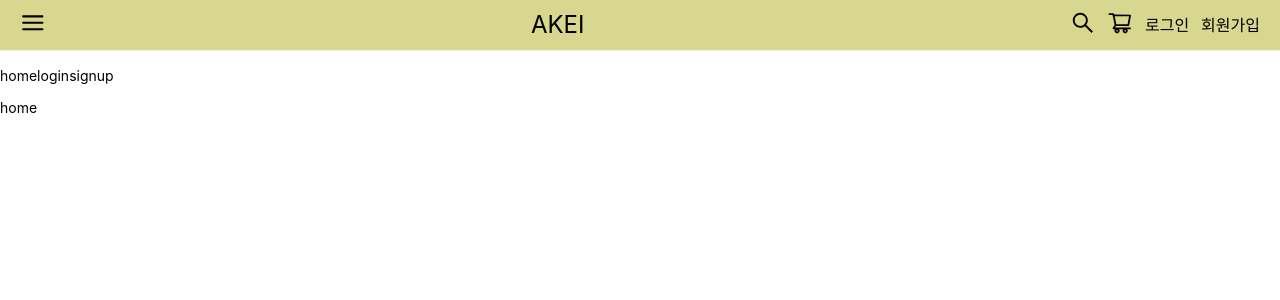
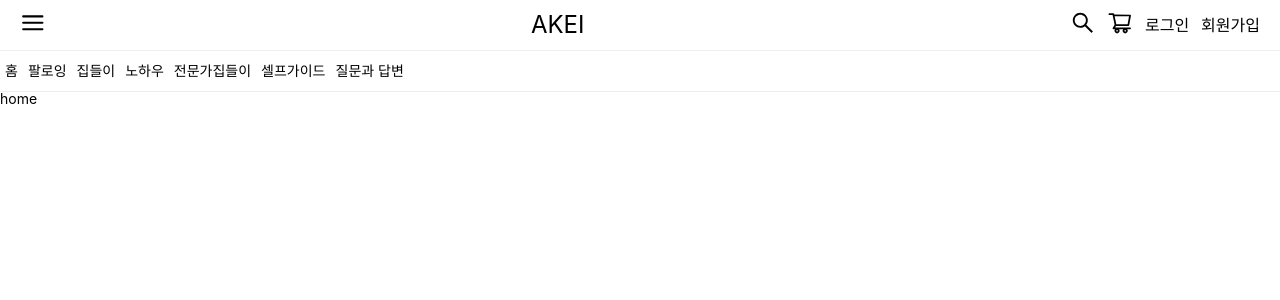
Before and after one commit to sbin0819/e-commerce, a React (Create React App) app: page / in a window 1280 px wide. Shown: the top 300 px of the page. Built offline with nearby package versions, Linux system fonts and the light colour scheme.

Commit message:
add: header 작업

```diff
--- a/src/components/common/Header.tsx
+++ b/src/components/common/Header.tsx
@@ -14,8 +14,11 @@ const Icon = styled.div`
   font-size: 1.6rem;
 `;
 
+const StyledLink = styled(Link)`
+  background: gold;
+`;
+
 const Top = styled.div`
-  background: ${colors.theme.GreenYellow};
   display: flex;
   align-items: center;
   height: 50px;
@@ -35,9 +38,23 @@ const Top = styled.div`
 
 const Navigator = styled.div`
   display: flex;
-  height: 50px;
+  height: 40px;
   align-items: center;
+  border-bottom: 1px solid #eee;
+  padding: 0 5px;
+  overflow-x: scroll;
+  gap: 10px;
 `;
+
+const navigatorData = [
+  { label: '홈', url: '/' },
+  { label: '팔로잉', url: '/' },
+  { label: '집들이', url: '/' },
+  { label: '노하우', url: '/' },
+  { label: '전문가집들이', url: '/' },
+  { label: '셀프가이드', url: '/' },
+  { label: '질문과 답변', url: '/' },
+];
 
 const Header = () => {
   const [isOpen, setIsOpen] = useState(false);
@@ -74,9 +91,11 @@ const Header = () => {
           </div>
         </Top>
         <Navigator>
-          <Link to="/">home</Link>
-          <Link to="/login">login</Link>
-          <Link to="/signup">signup</Link>
+          {navigatorData.map((data, i) => (
+            <div key={i}>
+              <Link to={`${data.url}`}>{data.label}</Link>
+            </div>
+          ))}
         </Navigator>
       </Container>
     </>
--- a/src/styles/GlobalStyle.ts
+++ b/src/styles/GlobalStyle.ts
@@ -17,6 +17,7 @@ const globalStyles = createGlobalStyle`
         font-size: 14px;
         font-weight: 400;
         overflow: hidden;
+        white-space: nowrap;
     }
 `;
 export default globalStyles;
```
